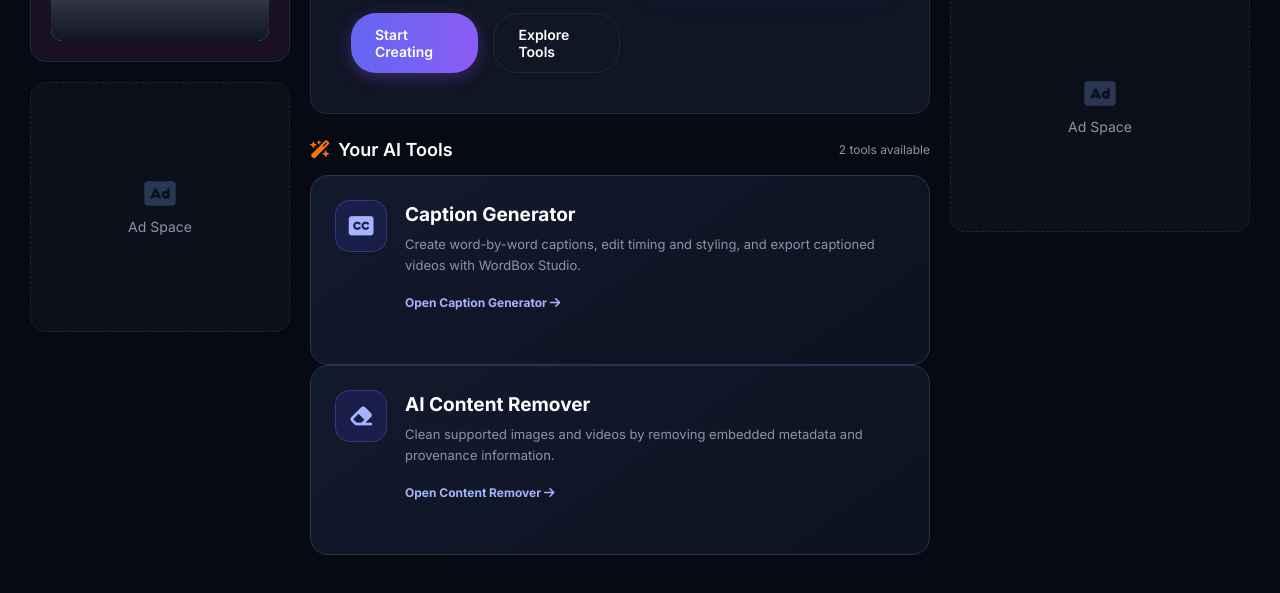
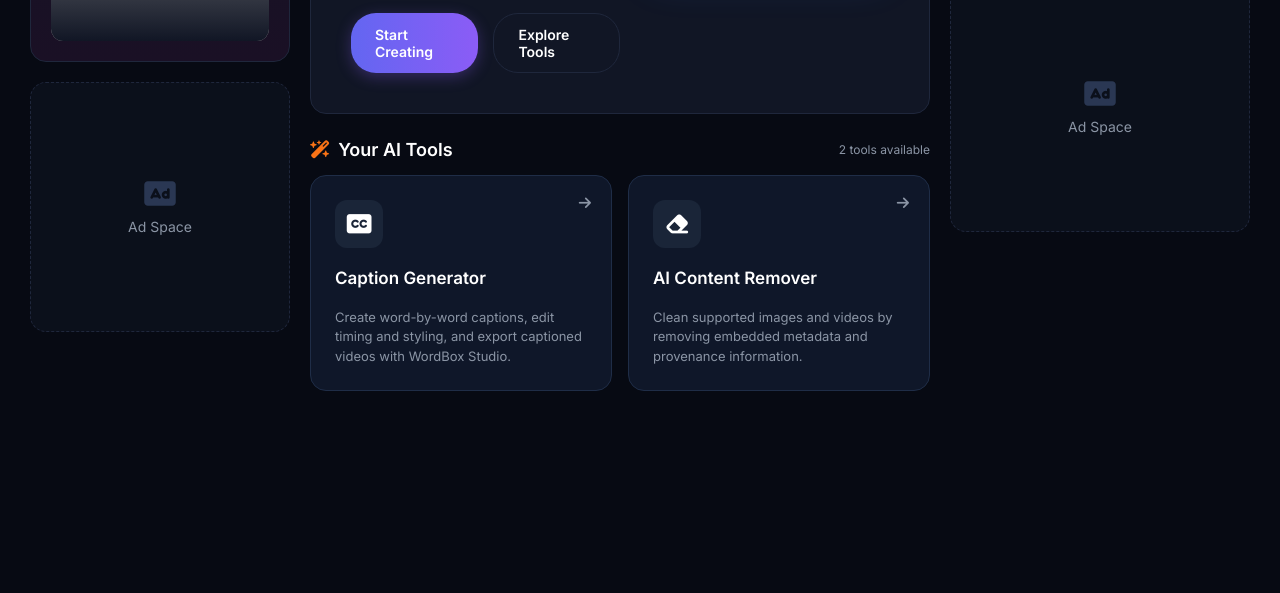
Before and after one commit to yashraj28511/WordBox-Studio, a website: page index.html in a window 1280 px wide. Shown: the part 473-1066 px from the top of the page. After the commit the page ends 904 px from the top, so only its background shows below. Drawn offline with Linux system fonts and the light colour scheme; grey boxes are pictures that could not be loaded.

Commit message:
Update website

```diff
--- a/index.html
+++ b/index.html
@@ -628,13 +628,15 @@
             .hero-graphic { margin-top: 30px; }
         }
 
-        .popular-tools{display:none}\n        .normark-tools{display:grid;grid-template-columns:repeat(2,minmax(0,1fr));gap:16px}
-        .normark-tool{display:flex;gap:18px;align-items:flex-start;padding:24px;background:linear-gradient(145deg,#121a2d,#0d1220);border:1px solid #263451;border-radius:18px;text-decoration:none;color:#fff;transition:.2s;min-height:190px}
-        .normark-tool:hover{transform:translateY(-4px);border-color:#6d7df6;box-shadow:0 12px 38px #3b82f626}
-        .normark-tool .nt-icon{width:52px;height:52px;flex:none;border-radius:15px;display:grid;place-items:center;font-size:22px;background:#4338ca30;color:#a5b4fc;border:1px solid #6366f155}
-        .normark-tool h3{font-size:19px;margin:3px 0 8px}.normark-tool p{font-size:13px;color:var(--text-muted);line-height:1.6;margin:0 0 16px}
-        .normark-tool .nt-link{font-size:12px;color:#a5b4fc;font-weight:700}
-        @media(max-width:650px){.normark-tools{grid-template-columns:1fr}.normark-tool{padding:19px}}
+        .popular-tools{display:none}
+        .normark-tools{display:grid;grid-template-columns:repeat(2,minmax(0,1fr));gap:16px}
+        .normark-tool{display:flex;flex-direction:column;gap:12px;padding:24px;background:#0f1729;border:1px solid #1f2d47;border-radius:16px;text-decoration:none;color:#fff;transition:.2s;position:relative}
+        .normark-tool:hover{transform:translateY(-2px);border-color:#3b82f6;background:#121b2e}
+        .normark-tool .nt-icon{width:48px;height:48px;border-radius:12px;display:grid;place-items:center;font-size:22px;background:#1a2538;color:#fff;margin-bottom:8px}
+        .normark-tool h3{font-size:17px;margin:0 0 8px;font-weight:600}
+        .normark-tool p{font-size:13px;color:#8b95a5;line-height:1.5;margin:0;flex:1}
+        .normark-tool .nt-arrow{position:absolute;top:20px;right:20px;color:#8b95a5;font-size:14px}
+        @media(max-width:650px){.normark-tools{grid-template-columns:1fr}}
 
     </style>
 </head>
@@ -730,12 +732,16 @@
                 </div>
                 <div class="normark-tools">
                     <a class="normark-tool" href="caption-generator.html">
+                        <i class="fa-solid fa-arrow-right nt-arrow"></i>
                         <div class="nt-icon"><i class="fa-solid fa-closed-captioning"></i></div>
-                        <div><h3>Caption Generator</h3><p>Create word-by-word captions, edit timing and styling, and export captioned videos with WordBox Studio.</p><span class="nt-link">Open Caption Generator <i class="fa-solid fa-arrow-right"></i></span></div>
+                        <h3>Caption Generator</h3>
+                        <p>Create word-by-word captions, edit timing and styling, and export captioned videos with WordBox Studio.</p>
                     </a>
                     <a class="normark-tool" href="content-remove.html">
+                        <i class="fa-solid fa-arrow-right nt-arrow"></i>
                         <div class="nt-icon"><i class="fa-solid fa-eraser"></i></div>
-                        <div><h3>AI Content Remover</h3><p>Clean supported images and videos by removing embedded metadata and provenance information.</p><span class="nt-link">Open Content Remover <i class="fa-solid fa-arrow-right"></i></span></div>
+                        <h3>AI Content Remover</h3>
+                        <p>Clean supported images and videos by removing embedded metadata and provenance information.</p>
                     </a>
                 </div>
             </section>
```
Also changed, not shown: sample1.png (added).
